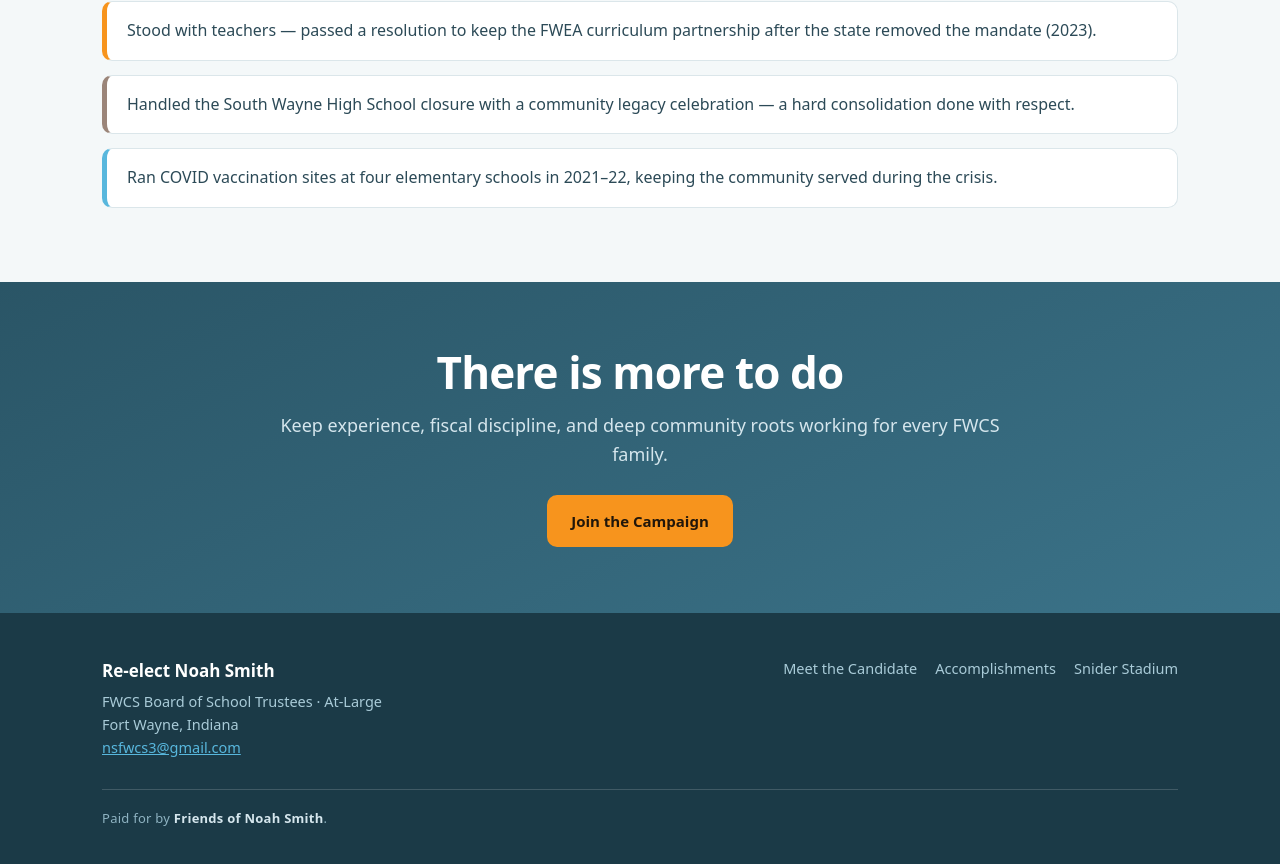
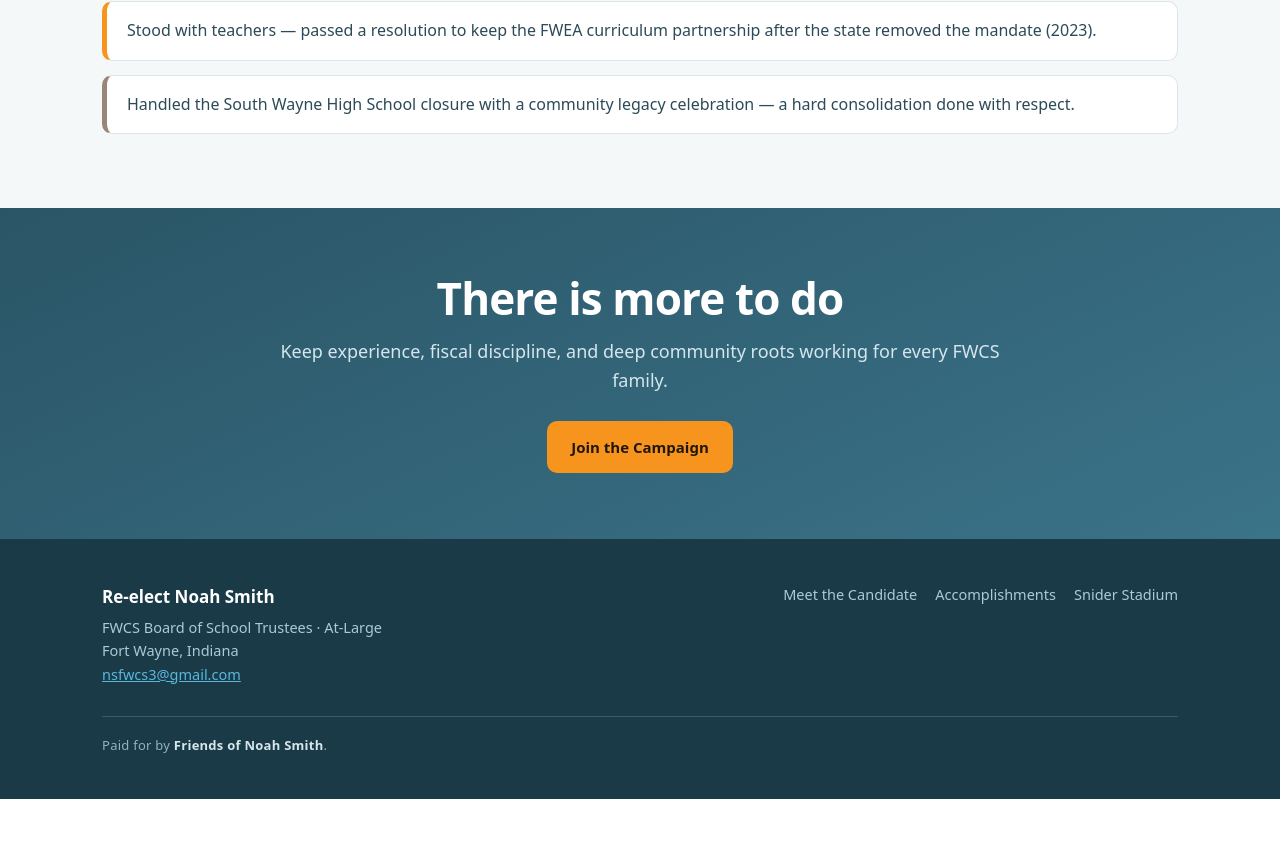
Before and after one commit to thefortaiagency/votenoahsmith, a Next.js app: page /accomplishments in a window 1280 px wide. Shown: the part 6461-7325 px from the top of the page. After the commit the page ends 7260 px from the top, so only its background shows below. Built offline with nearby package versions, Linux system fonts and the light colour scheme.

Commit message:
Accomplishments: drop the COVID vaccination-sites line
Noah's call. Governance & Community now ends on the South Wayne closure.

```diff
--- a/app/accomplishments/page.tsx
+++ b/app/accomplishments/page.tsx
@@ -104,7 +104,6 @@ const GOVERNANCE = [
   "Leadership stability — no superintendent turnover, and steady governance through a turbulent post-COVID period.",
   "Stood with teachers — passed a resolution to keep the FWEA curriculum partnership after the state removed the mandate (2023).",
   "Handled the South Wayne High School closure with a community legacy celebration — a hard consolidation done with respect.",
-  "Ran COVID vaccination sites at four elementary schools in 2021–22, keeping the community served during the crisis.",
 ];
 
 function RecordList({ items }: { items: string[] }) {
```
